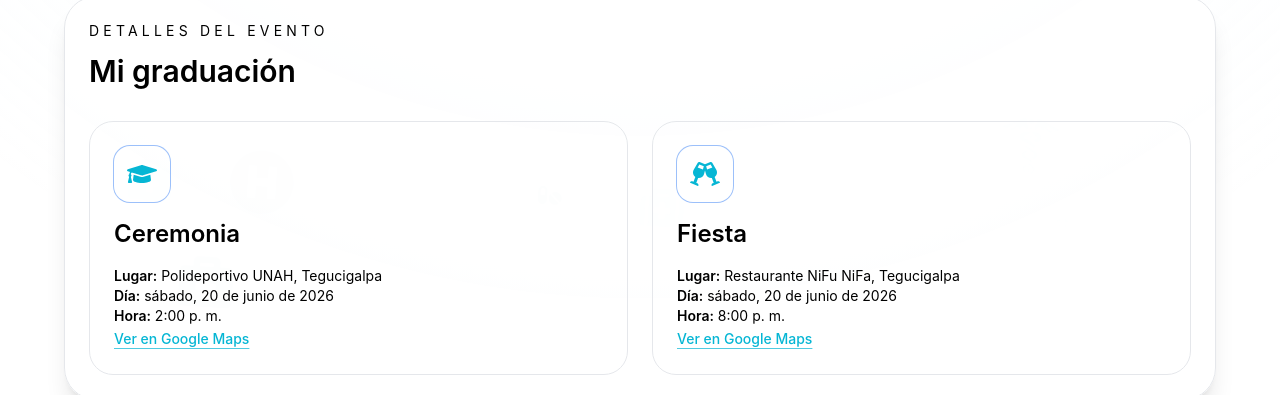
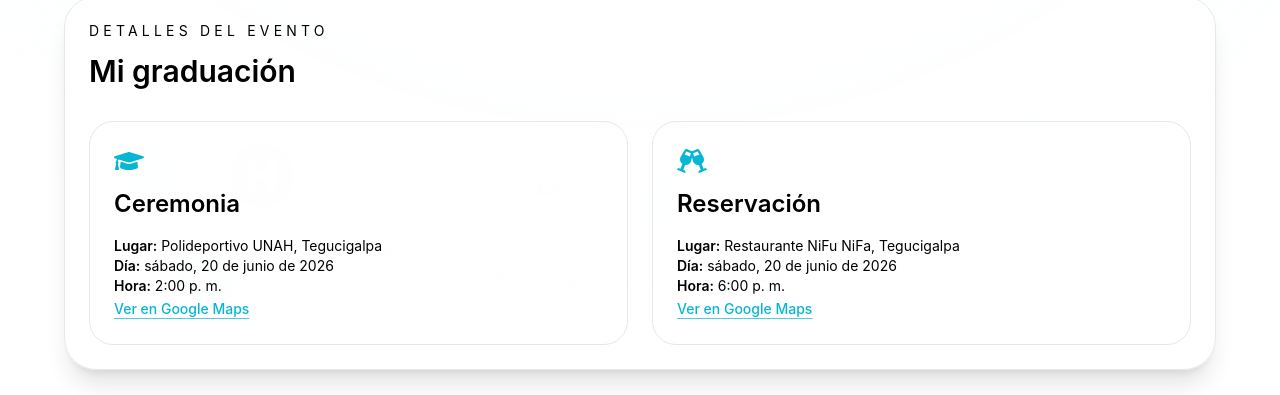
Before and after one commit to AbnerGarcia96/kathia-graduation, a React (Vite) app: page / in a window 1280 px wide. Shown: the part 1452-1847 px from the top of the page. Built offline with nearby package versions, Linux system fonts and the light colour scheme.

Commit message:
changes to party

```diff
--- a/src/App.jsx
+++ b/src/App.jsx
@@ -56,10 +56,10 @@ const eventDetails = [
   },
   {
     icon: <FaGlassCheers className="text-cyan-500" />,
-    title: 'Fiesta',
+    title: 'Reservación',
     place: 'Restaurante NiFu NiFa, Tegucigalpa',
     mapsUrl: 'https://www.google.com/maps/search/?api=1&query=' + encodeURIComponent('Restaurante NiFu NiFa Tegucigalpa Honduras'),
-    date: new Date(eventDate.getTime() + 6 * 60 * 60 * 1000)
+    date: new Date(eventDate.getTime() + 4 * 60 * 60 * 1000)
   }
 ];
 
@@ -446,7 +446,7 @@ export default function App() {
               <div className="mt-8 grid gap-6 xl:grid-cols-2">
                 {eventDetails.map((event) => (
                   <div key={event.title} className="rounded-3xl border p-6">
-                    <div className="mb-4 inline-flex h-14 w-14 items-center justify-center rounded-2xl text-3xl ring-1">
+                    <div className="mb-3 inline-flex h-15 w-15 items-center justify-center rounded-2xl text-3xl">
                       {event.icon}
                     </div>
                     <h3 className="text-2xl font-semibold">{event.title}</h3>
```
